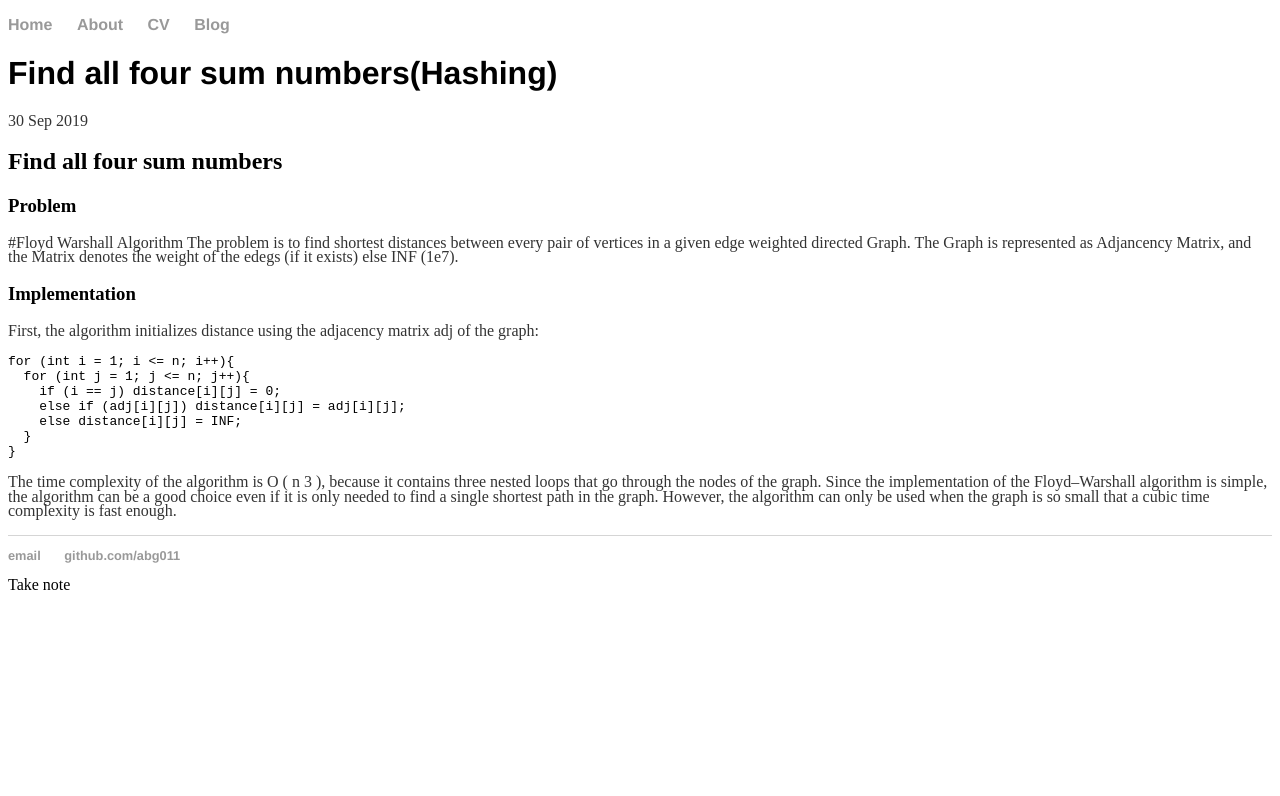
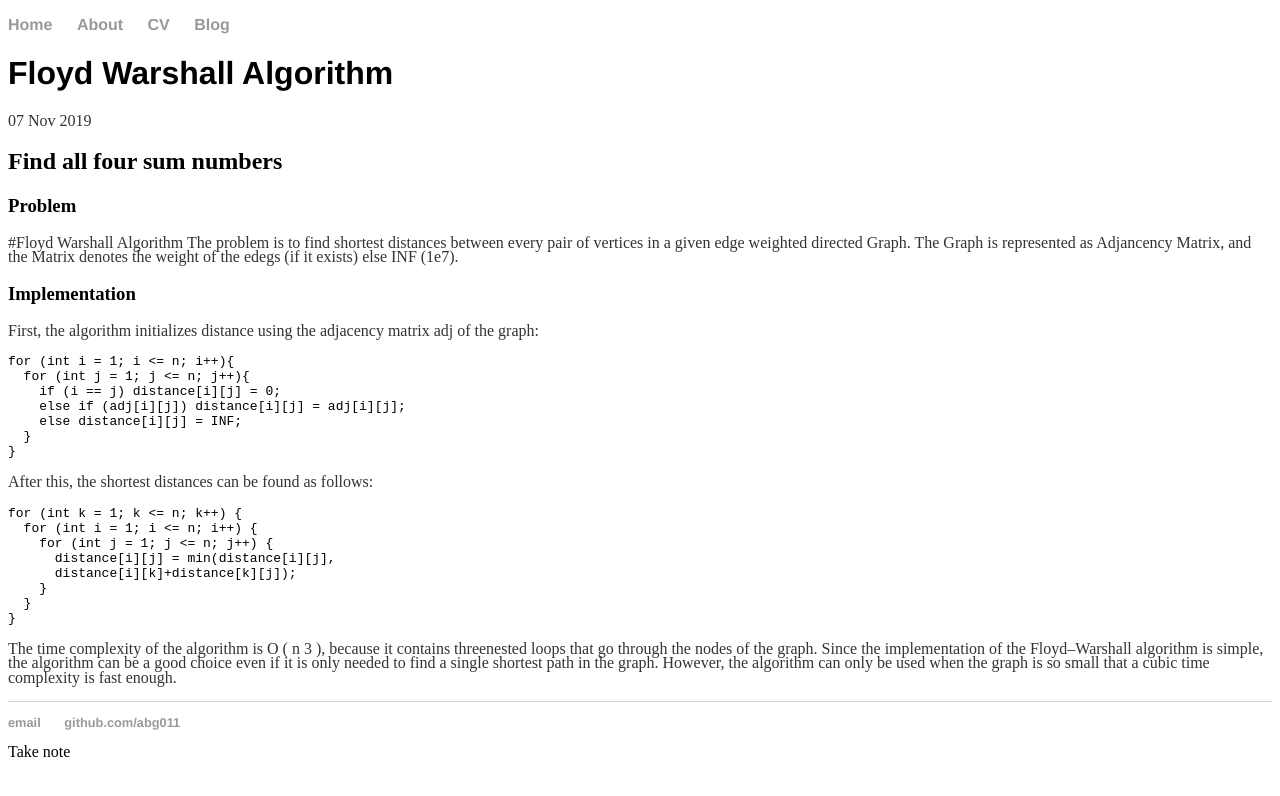
Before and after one commit to abhigupta543/abg011.github.io, a Jekyll site: the page built from _posts/2019-11-07-Floyd-Warshall.md, in a window 1280 px wide. Shown: the top 796 px of the page. Built offline with Jekyll 4.4.1, drawn with Linux system fonts in a browser that asks for light colours.

Commit message:
Update 2019-11-07-Floyd-Warshall.md

````diff
--- a/_posts/2019-11-07-Floyd-Warshall.md
+++ b/_posts/2019-11-07-Floyd-Warshall.md
@@ -1,7 +1,7 @@
 ---
 layout: post
-title: "Find all four sum numbers(Hashing)"
-date: 2019-09-30
+title: "Floyd Warshall Algorithm"
+date: 2019-11-07
 ---
 
 ## Find all four sum numbers
@@ -22,9 +22,15 @@ for (int i = 1; i <= n; i++){
   }
 }
 ```
-The time complexity of the algorithm is O ( n 3 ), because it contains three
-nested loops that go through the nodes of the graph.
-Since the implementation of the Floyd–Warshall algorithm is simple, the
-algorithm can be a good choice even if it is only needed to find a single shortest
-path in the graph. However, the algorithm can only be used when the graph is so
-small that a cubic time complexity is fast enough.
+After this, the shortest distances can be found as follows:
+```
+for (int k = 1; k <= n; k++) {
+  for (int i = 1; i <= n; i++) {
+    for (int j = 1; j <= n; j++) {
+      distance[i][j] = min(distance[i][j],
+      distance[i][k]+distance[k][j]);
+    }
+  }
+}
+```
+The time complexity of the algorithm is O ( n 3 ), because it contains threenested loops that go through the nodes of the graph. Since the implementation of the Floyd–Warshall algorithm is simple, the algorithm can be a good choice even if it is only needed to find a single shortest path in the graph. However, the algorithm can only be used when the graph is so small that a cubic time complexity is fast enough.
````
